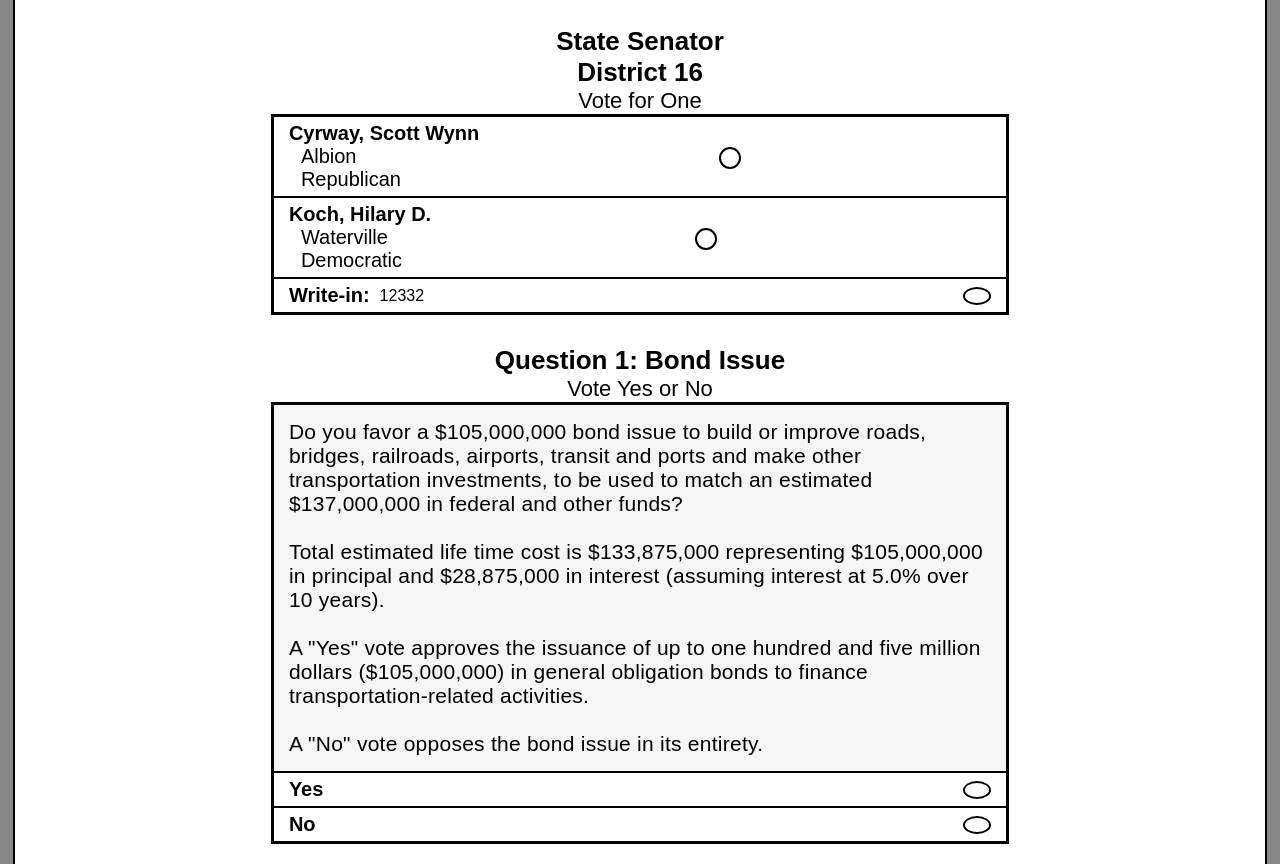
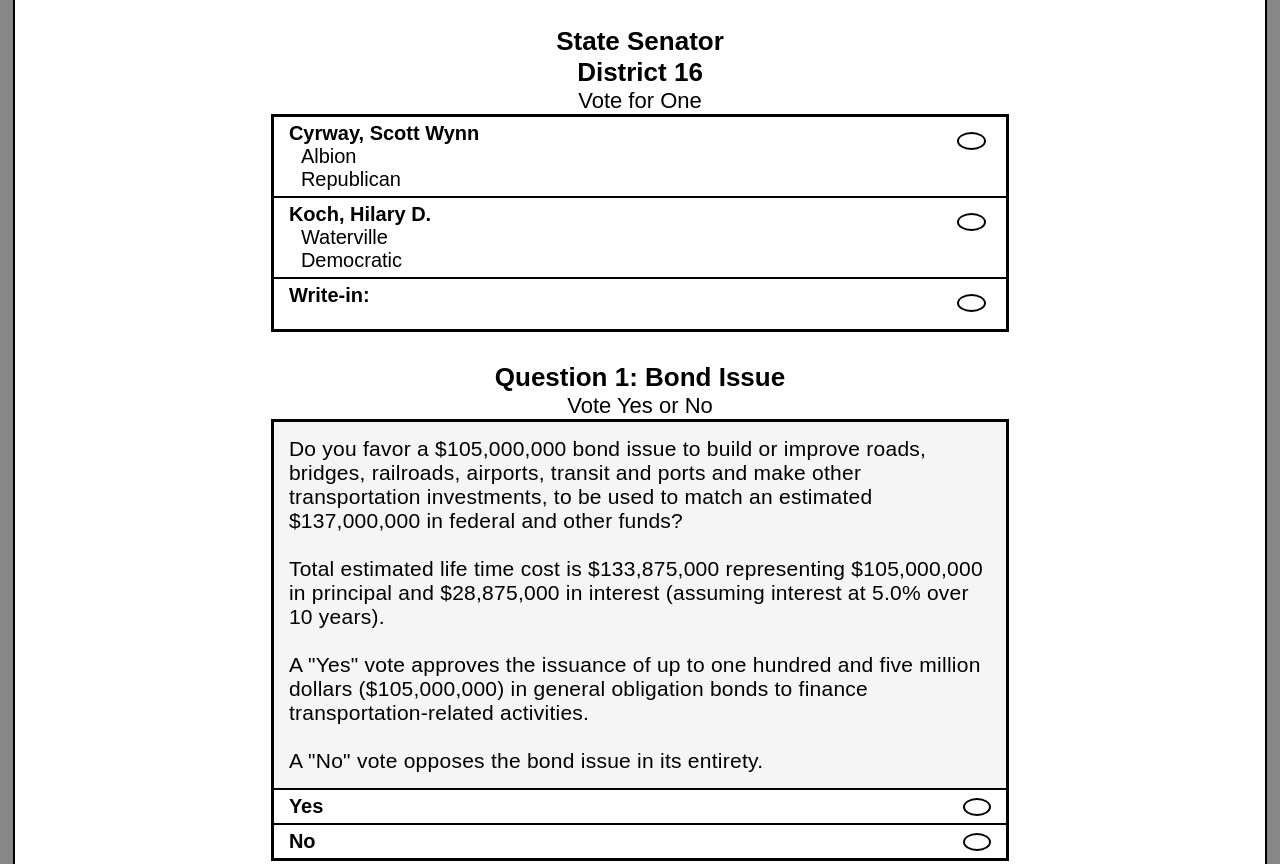
Before and after one commit to kevinle108/qaz1, a plain HTML site: page index.html in a window 1280 px wide. Shown: the part 2240-3104 px from the top of the page. Drawn offline with nearby package versions, Linux system fonts and the light colour scheme.

Commit message:
working checkbox, slightly uncentered

```diff
--- a/ballot.css
+++ b/ballot.css
@@ -54,7 +54,7 @@ h1:focus, h2:focus, h3:focus, #inputsWrap_AffidavitPage input:focus {
     width: 40px;
     position: relative;
     opacity: 1;
-    margin: auto;
+    margin: 0 0 0 auto;
     cursor: pointer;
     top: 10px;
     right: 10px;
@@ -69,8 +69,8 @@ h1:focus, h2:focus, h3:focus, #inputsWrap_AffidavitPage input:focus {
    left: 0;
    border-radius: 50%;
    margin: auto;
-   height: 18px;
-   width: 18px;
+   height: 14px;
+   width: 25px;
    pointer-events: none;
    display: flex;
    justify-content: center;
--- a/buildSelectionPage.js
+++ b/buildSelectionPage.js
@@ -104,28 +104,33 @@ const ovalHtml = `
 
 const candidateRegLine = `
   <div class="indivCandidate" >
-      <div class="candidateNameDiv" aria-hidden="true">
-        <div class="candidateName">{CANDIDATE_NAME}</div>
-        <span class="candidateSubtitle">{CANDIDATE_SUBTITLE}</span>
-      </div>
-      <input type="checkbox" id="{OVAL_ID}" class="c2" aria-label="{CANDIDATE_ARIA_LABEL}">
-
+    <div class="candidateNameDiv" aria-hidden="true">
+      <div class="candidateName">{CANDIDATE_NAME}</div>
+      <span class="candidateSubtitle">{CANDIDATE_SUBTITLE}</span>
+    </div>
+    <input type="checkbox" id="{OVAL_ID}" class="c2 regularRaceOval" aria-label="{CANDIDATE_ARIA_LABEL}">
+  </div>
+`
+const candidateRegWriteIn = `
+  <div class="indivCandidate">
+    <div id="{OVAL_ID}_wh" class="candidateName" aria-hidden="true">Write-in:</div>
+    <div id="{OVAL_ID}_w" class="writeinName" aria-hidden="true"></div>
+    <input type="checkbox" id="{OVAL_ID}" class="c2 regularRaceOval" aria-label="{WRITEIN_ARIA_LABEL}">
   </div>
 `
 
-
-
-const candidateRegWriteIn = `
-  <div class="indivCandidate">
-    <label class="container candidateLabel" for="{OVAL_ID}" aria-label="quack">
-      <div id="{OVAL_ID}_wh" class="candidateName" aria-hidden="true">Write-in:</div>
-      <div id="{OVAL_ID}_w" class="writeinName" aria-hidden="true"></div>
-      <input type="checkbox" id="{OVAL_ID}" class="regularRaceOval" aria-label="{WRITEIN_ARIA_LABEL}">
-      12332
-      <span class="checkmark ballotCheckbox" aria-hidden="true" ></span>
-    </label>
-  </div>
-`
+// Original reg writein
+// const candidateRegWriteIn = `
+//   <div class="indivCandidate">
+//     <label class="container candidateLabel" for="{OVAL_ID}">
+//       <div id="{OVAL_ID}_wh" class="candidateName" aria-hidden="true">Write-in:</div>
+//       <div id="{OVAL_ID}_w" class="writeinName" aria-hidden="true"></div>
+//       <input type="checkbox" id="{OVAL_ID}" class="regularRaceOval" aria-label="{WRITEIN_ARIA_LABEL}">
+//       12332
+//       <span class="checkmark ballotCheckbox" aria-hidden="true" ></span>
+//     </label>
+//   </div>
+// `
 
 const qRaceHtml = `
   <div class="selectionContest">
--- a/ovalSelection.js
+++ b/ovalSelection.js
@@ -53,6 +53,7 @@ function clearRegWriteinAria(id) {
 
 function regularHandler(event) {
     const ovalId = event.target.id
+    console.log(ovalId)
     const split = ovalId.split('_')
     const contestIndex = split[0]
     const candidateIndex = split[1]
```
